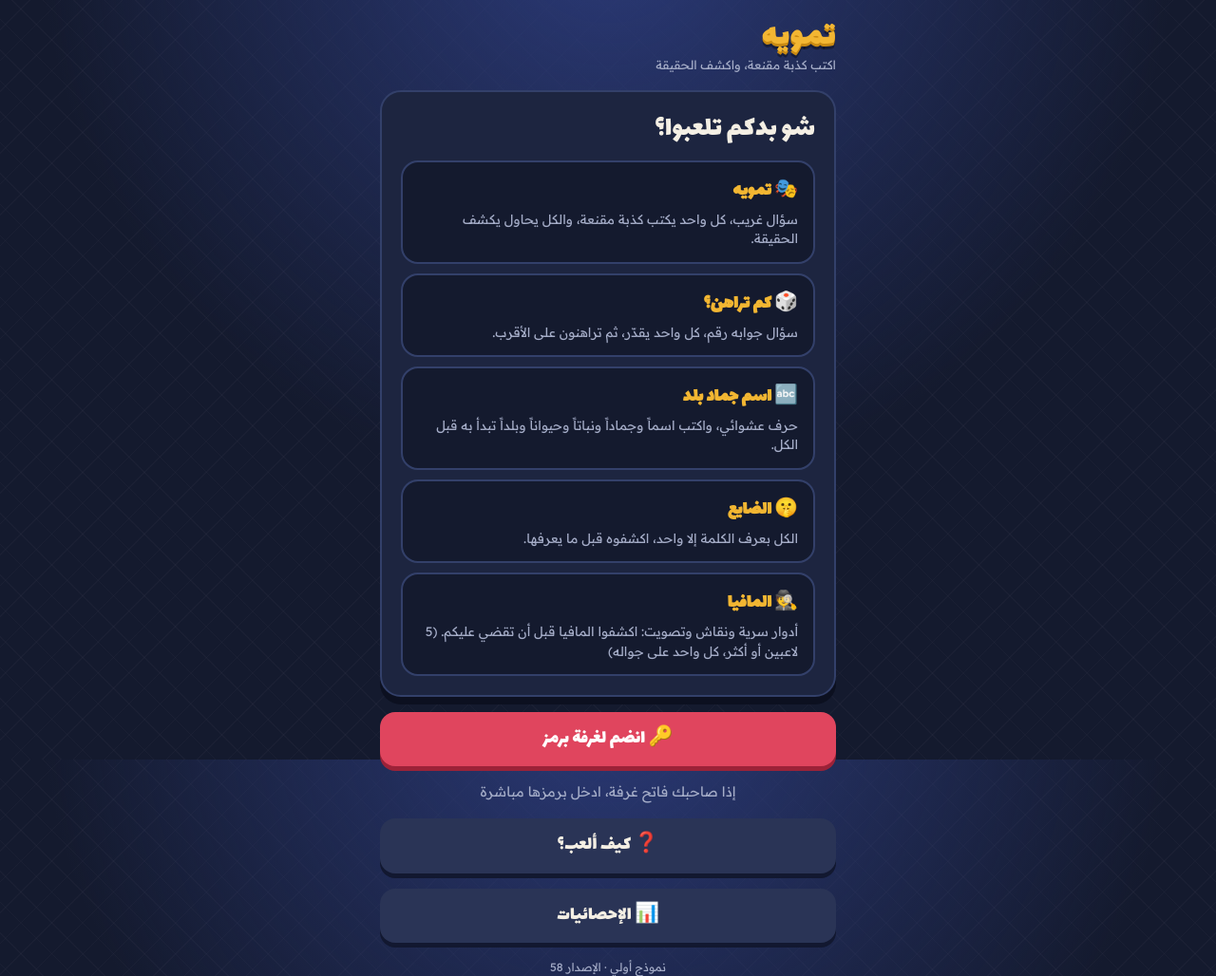
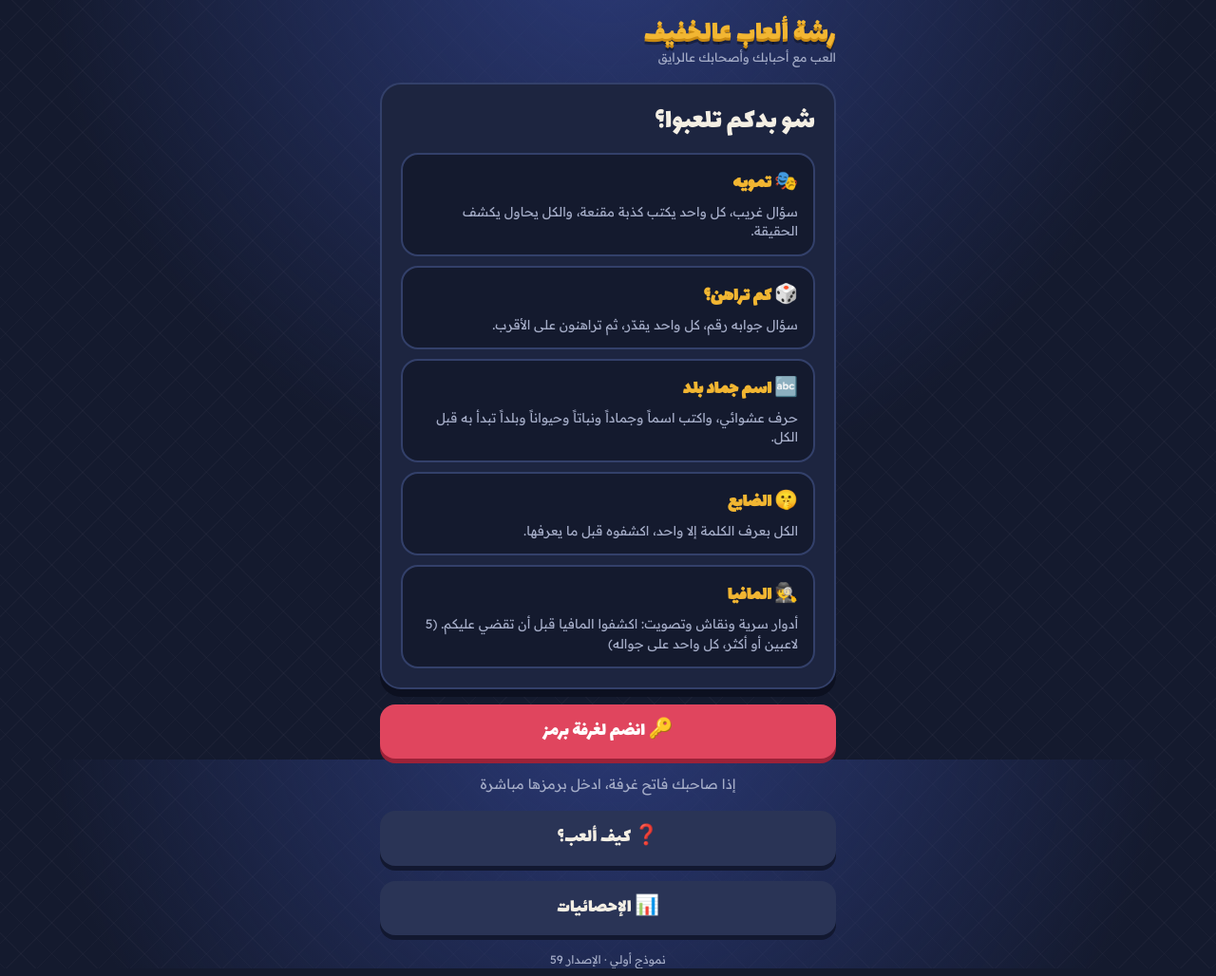
Before and after one commit to badsignal83-cloud/tamweeh, a plain HTML site: page index.html in a window 1280 px wide. Shown: the whole page at 95% size. Drawn offline with Linux system fonts and the light colour scheme; no server answers.

Commit message:
Add files via upload

```diff
--- a/index.html
+++ b/index.html
@@ -4,7 +4,8 @@
 <meta charset="utf-8">
 <meta name="viewport" content="width=device-width,initial-scale=1,viewport-fit=cover">
 <meta name="theme-color" content="#141a2e">
-<title>تمويه</title>
+<title>رشة ألعاب عالخفيف</title>
+<meta name="description" content="العب مع أحبابك وأصحابك عالرايق: تمويه، كم تراهن؟، اسم جماد بلد، الضايع، والمافيا.">
 <link rel="preconnect" href="https://fonts.googleapis.com">
 <link rel="stylesheet" href="https://fonts.googleapis.com/css2?family=Lalezar&family=Readex+Pro:wght@400;500;700&display=swap">
 <style>
@@ -35,7 +36,7 @@ body{
 }
 #app{max-width:480px;margin:0 auto;display:flex;flex-direction:column;gap:16px;min-height:100%}
 .brand{display:flex;align-items:center;justify-content:space-between;gap:12px}
-.logo{font-family:var(--display);font-size:2.4rem;line-height:1;color:var(--saffron);
+.logo{font-family:var(--display);font-size:clamp(1.15rem,5.4vw,1.9rem);white-space:nowrap;line-height:1;color:var(--saffron);
   text-shadow:0 3px 0 var(--saffron-deep), 0 6px 0 rgba(0,0,0,.35);letter-spacing:0}
 .tag{font-size:.8rem;color:var(--muted)}
 .round-pill{font-size:.8rem;background:var(--ink-3);border:1px solid var(--line);border-radius:999px;padding:4px 12px;color:var(--paper);font-variant-numeric:tabular-nums;white-space:nowrap}
@@ -238,7 +239,7 @@ button.hrow{cursor:pointer}
 <div id="app" dir="rtl" lang="ar"></div>
 
 <script>
-const APP_VERSION = 58;
+const APP_VERSION = 59;
 const MAX_PLAYERS = 12;
 const BANK = [
   // لغة وأدب
@@ -1195,7 +1196,7 @@ function header(){
   let x="";
   if(["choose","handoff","write","pick","reveal","hspin","hhand","hwrite","hjudge","hscore","bhand","bshow","bask","bvhand","bvote","bres","bguess","bscore","btq1","bacc1","bacc2","bnotout"].includes(S.screen)) x=`<button class="xbtn${S.endArm?" armed":""}" data-endlocal aria-label="إنهاء اللعبة">${S.endArm?"متأكد؟ اضغط ثانية":"✕ إنهاء"}</button>`;
   else if(S.screen==="online"&&O.screen==="game"&&O.g&&["choose","write","pick","reveal","role","night","morning","day","vote","verdict","hspin","hwrite","hjudge","hscore","brole","bask","bvote","bguess","bscore"].includes(O.g.ph)) x=`<button class="xbtn${O.leaveArm?" armed":""}" data-o="leave" aria-label="الخروج من اللعبة">${O.leaveArm?(O.host?"ستنتهي عند الجميع، اضغط ثانية":"متأكد؟ اضغط ثانية"):"✕ خروج"}</button>`;
-  return `<div class="brand"><div><div class="logo">تمويه</div><div class="tag">اكتب كذبة مقنعة، واكشف الحقيقة</div></div><div class="hdr-r">${r}${x}</div></div>`;
+  return `<div class="brand"><div><div class="logo">رشة ألعاب عالخفيف</div><div class="tag">العب مع أحبابك وأصحابك عالرايق</div></div><div class="hdr-r">${r}${x}</div></div>`;
 }
 
 let LAST_HTML=null;
@@ -3332,10 +3333,11 @@ function gameViewInner(){
 }
 // رابط دعوة يفتح الغرفة نفسها مباشرة
 function inviteURL(){return location.origin+location.pathname+"?room="+O.code.toUpperCase();}
-function inviteText(){return `تعال العب معي «تمويه» 🎭 اضغط الرابط وادخل الغرفة ${O.code.toUpperCase()}:\n${inviteURL()}`;}
+const inviteGame=()=>MODE_NAME[(O.g&&O.g.md)||S.mode||"tmw"]||"";
+function inviteText(){return `تعال العب معي ${inviteGame()} على «رشة ألعاب عالخفيف» 🎉 اضغط الرابط وادخل الغرفة ${O.code.toUpperCase()}:\n${inviteURL()}`;}
 async function shareInvite(){
   const text=inviteText(), url=inviteURL();
-  try{ if(navigator.share){ await navigator.share({title:"تمويه",text:`تعال العب معي «تمويه» 🎭 الغرفة ${O.code.toUpperCase()}`,url}); return; } }catch(e){ if(e&&e.name==="AbortError") return; }
+  try{ if(navigator.share){ await navigator.share({title:"رشة ألعاب عالخفيف",text:`تعال العب معي ${inviteGame()} على «رشة ألعاب عالخفيف» 🎉 الغرفة ${O.code.toUpperCase()}`,url}); return; } }catch(e){ if(e&&e.name==="AbortError") return; }
   try{ await navigator.clipboard.writeText(text); O.inviteMsg="نُسخ الرابط ✓ الصقه لأصحابك"; }
   catch(e){ O.inviteMsg="انسخ الرابط الظاهر تحت الزر"; }
   render(); setTimeout(()=>{O.inviteMsg="";render();},3000);
```
